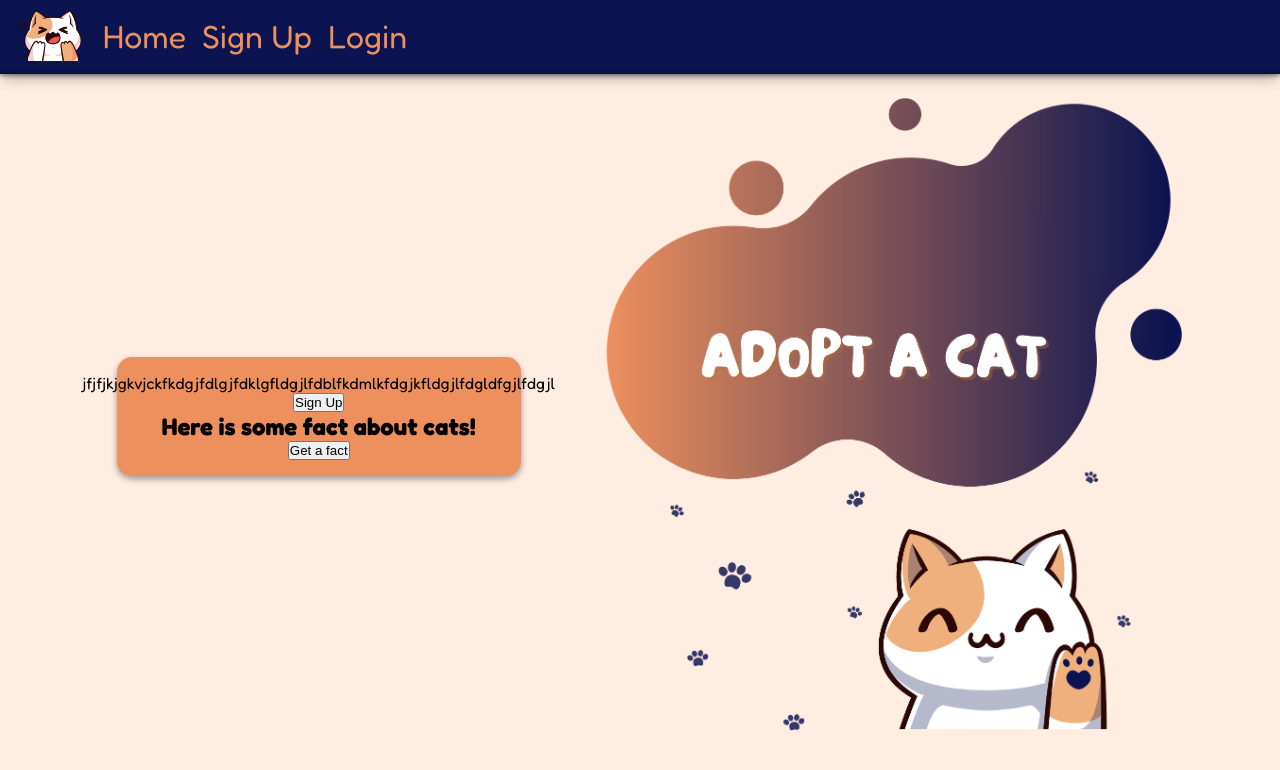
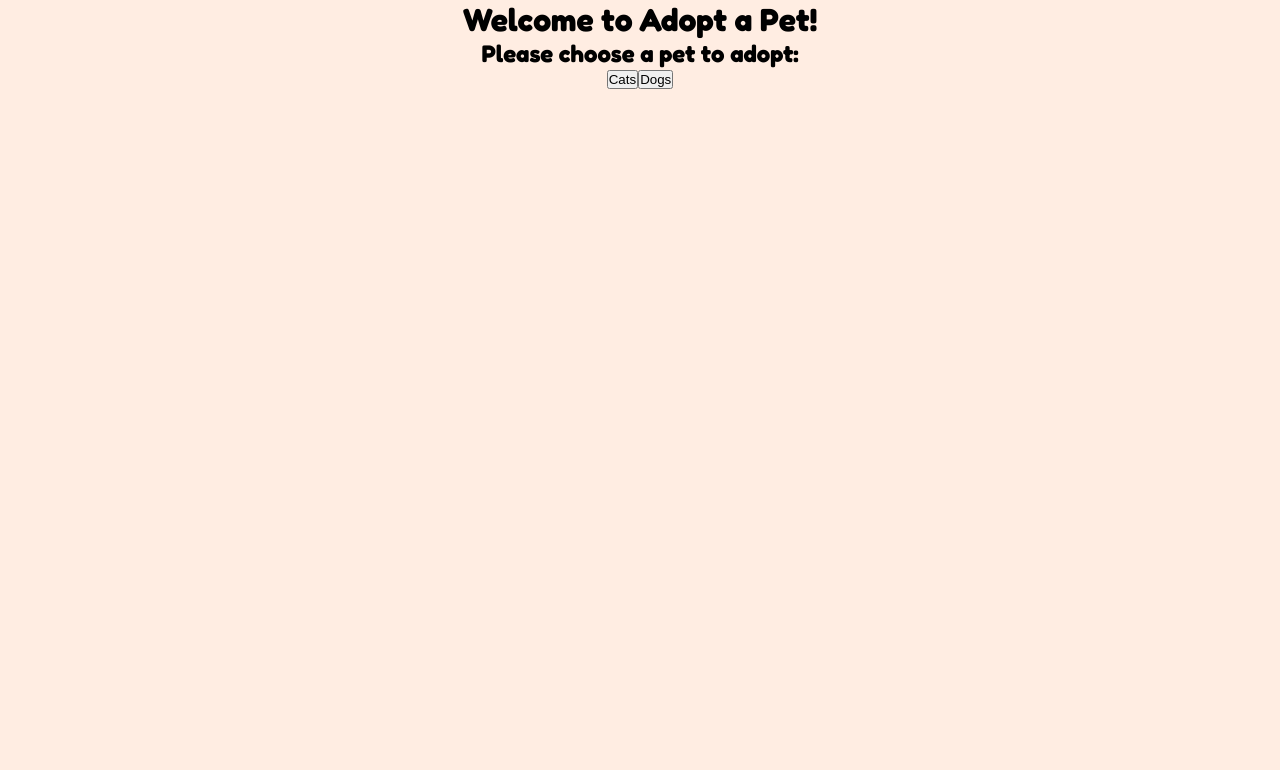
Before and after one commit to KseniiaErnest/Adopt-A-Cat-client, a React (Create React App) app: page / in a window 1280 px wide. Shown: the top 770 px of the page. Built offline with nearby package versions, Linux system fonts and the light colour scheme.

Commit message:
Working on displaying info for cats and dogs

```diff
--- a/src/App.js
+++ b/src/App.js
@@ -1,6 +1,6 @@
 
 import './App.css';
-import { Routes, Route } from 'react-router-dom';
+import { Routes, Route, useLocation } from 'react-router-dom';
 
 import Navbar from './components/Navbar';
 import HomePage from './pages/HomePage';
@@ -16,36 +16,32 @@ import SignupPage from './pages/SignupPage';
 import LoginPage from './pages/LoginPage';
 import IsAnon from './components/IsAnon';
 import IsPrivate from './components/IsPrivate';
+import LandingPage from './pages/LandingPage';
+
 
 function App() {
+  const location = useLocation();
+
   return (
     <div className="App">
 
-    <Navbar/>
+{/* Conditionaly render the Navbar */}
+    {location.pathname !== '/' && <Navbar/>}
+
 
     <Routes>
 
-    {/* <Route path='/' element={ <HomePage />} />
-    <Route path='/cats' element={ <IsPrivate><CatsPage /></IsPrivate>  } />
-    <Route path='/cats/:catId' element={ <IsPrivate><CatDetailsPage /></IsPrivate>  } />
-    <Route path='/cats/add-a-cat' element={ <IsPrivate><AddCatPage /></IsPrivate> } />
-    <Route path='/cats/edit/:catId' element={ <IsPrivate><EditCatPages /></IsPrivate>  } />
-    <Route path='/locations' element={ <IsPrivate><LocationsPage /></IsPrivate>  } />
-    <Route path='/locations/add-a-location' element={ <IsPrivate><AddLocationPage /></IsPrivate>  } />
-    <Route path='/locations/:locationId' element={ <IsPrivate><LocationDetailsPage /></IsPrivate>  } />
-    <Route path='/locations/edit/:locationId' element={ <IsPrivate><EditLocationPage /></IsPrivate>  } />
-    <Route path='/signup' element={ <IsAnon><SignupPage /></IsAnon> } />
-    <Route path='/login' element={ <IsAnon><LoginPage /></IsAnon> } /> */}
+    <Route path='/' element={ <LandingPage /> }  />
 
-    <Route path='/' element={<HomePage />} />
-        <Route path='/cats' element={<IsPrivate allowedRoles={['Cat Owner', 'Adopter']}><CatsPage /></IsPrivate>} />
-        <Route path='/cats/:catId' element={<IsPrivate allowedRoles={['Cat Owner', 'Adopter']}><CatDetailsPage /></IsPrivate>} />
-        <Route path='/cats/add-a-cat' element={<IsPrivate allowedRoles={['Cat Owner']}><AddCatPage /></IsPrivate>} />
-        <Route path='/cats/edit/:catId' element={<IsPrivate allowedRoles={['Cat Owner']}><EditCatPages /></IsPrivate>} />
-        <Route path='/locations' element={<IsPrivate allowedRoles={['Cat Owner', 'Adopter']}><LocationsPage /></IsPrivate>} />
-        <Route path='/locations/add-a-location' element={<IsPrivate allowedRoles={['Cat Owner']}><AddLocationPage /></IsPrivate>} />
-        <Route path='/locations/:locationId' element={<IsPrivate allowedRoles={['Cat Owner', 'Adopter']}><LocationDetailsPage /></IsPrivate>} />
-        <Route path='/locations/edit/:locationId' element={<IsPrivate allowedRoles={['Cat Owner']}><EditLocationPage /></IsPrivate>} />
+    <Route path='/home/:species' element={<HomePage />} />
+        <Route path='/pets/:species' element={<IsPrivate allowedRoles={['Cat Owner', 'Adopter']}><CatsPage /></IsPrivate>} />
+        <Route path='/pets/:petId/:species' element={<IsPrivate allowedRoles={['Cat Owner', 'Adopter']}><CatDetailsPage /></IsPrivate>} />
+        <Route path='/pets/add-a-cat/:species' element={<IsPrivate allowedRoles={['Cat Owner']}><AddCatPage /></IsPrivate>} />
+        <Route path='/pets/edit/:petId/:species' element={<IsPrivate allowedRoles={['Cat Owner']}><EditCatPages /></IsPrivate>} />
+        <Route path='/locations/:species' element={<IsPrivate allowedRoles={['Cat Owner', 'Adopter']}><LocationsPage /></IsPrivate>} />
+        <Route path='/locations/add-a-location/:species' element={<IsPrivate allowedRoles={['Cat Owner']}><AddLocationPage /></IsPrivate>} />
+        <Route path='/locations/:locationId/:species' element={<IsPrivate allowedRoles={['Cat Owner', 'Adopter']}><LocationDetailsPage /></IsPrivate>} />
+        <Route path='/locations/edit/:locationId/:species' element={<IsPrivate allowedRoles={['Cat Owner']}><EditLocationPage /></IsPrivate>} />
         <Route path='/signup' element={<IsAnon><SignupPage /></IsAnon>} />
         <Route path='/login' element={<IsAnon><LoginPage /></IsAnon>} />
 
--- a/src/components/Navbar.js
+++ b/src/components/Navbar.js
@@ -24,7 +24,7 @@ export default function Navbar() {
 
       {isLoggedIn && (
         <>
-          <Link className="navbar-link-box" to="/cats">
+          <Link className="navbar-link-box" to="/pets">
             Cats
           </Link>
 
--- a/src/pages/CatsPage.js
+++ b/src/pages/CatsPage.js
@@ -1,6 +1,6 @@
 import React, { useState, useEffect } from 'react';
 import axios from 'axios';
-import { Link } from 'react-router-dom';
+import { Link, useParams } from 'react-router-dom';
 
 import Filter from '../components/Filter';
 
@@ -8,6 +8,9 @@ const API_URL = "http://localhost:5005";
 
 export default function CatsPage() {
   const [cats, setCats] = useState([]);
+
+  /////////////////////////////////////
+  const { species } = useParams();
 
   // States for filter to keep track
   const [ageCategory, setAgeCategory] = useState('');
@@ -18,14 +21,14 @@ export default function CatsPage() {
   const storedToken = localStorage.getItem("authToken");
 
   // Send the token through the request "Authorization" Headers
-    axios.get(`${API_URL}/cats`, { headers: { Authorization: `Bearer ${storedToken}` } })
+    axios.get(`${API_URL}/pets?species=${species}`, { headers: { Authorization: `Bearer ${storedToken}` } })
     .then((response) => setCats(response.data.allCats))
     .catch((err) => console.log(err))
   };
 
   useEffect(() => {
     getAllCats();
-  }, []);
+  }, [species]);
 
 // Finction to calculate cat's age based on the birthdate, and the function is needed to make age categories for dropdown menu and filter
   const calculateCatsAge = (birthdate) => {
--- /dev/null
+++ b/src/pages/LandingPage.js
@@ -0,0 +1,28 @@
+import React from 'react';
+import { useNavigate } from 'react-router-dom';
+
+export default function LandingPage() {
+  const navigate = useNavigate();
+
+  // Function to handle navigation to the Cats page
+  const handleCats = () => {
+    // Navigate to the '/home' route with the species query parameter set to 'Cat'
+    navigate('/home/Cat');
+  };
+
+  // Navigate to the '/home' route with the species query parameter set to 'Dog'
+  const handleDogs = () => {
+navigate('/home/Dog');
+  }
+
+  return (
+    <div>
+      <h1>Welcome to Adopt a Pet!</h1>
+      <h2>Please choose a pet to adopt:</h2>
+      <div>
+        <button onClick={handleCats}>Cats</button>
+        <button onClick={handleDogs}>Dogs</button>
+      </div>
+    </div>
+  )
+}
```
